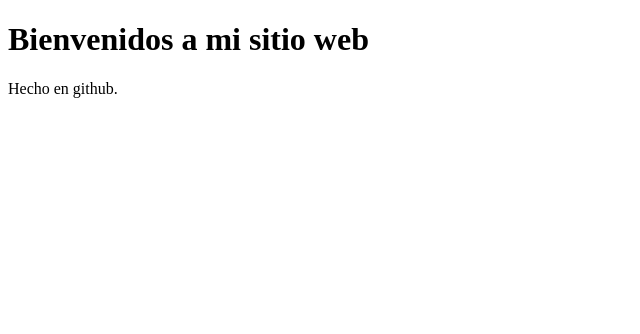
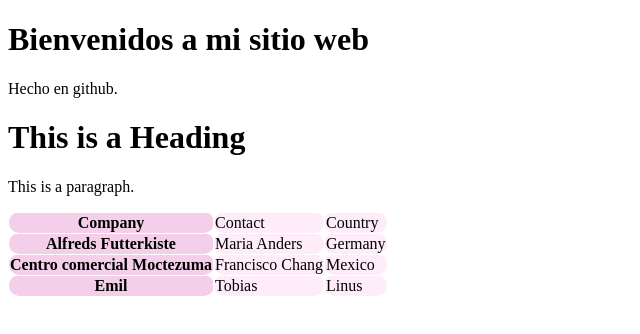
Before and after one commit to JulietaParajon/Web, a plain HTML site: page index.html in a window 1280 px wide. Shown: the whole page, without its empty margins (0-640 px from the left). Drawn offline with Linux system fonts and the light colour scheme.

Commit message:
Update index.html

```diff
--- a/index.html
+++ b/index.html
@@ -10,3 +10,58 @@
 
 </body>
 </html>
+<!DOCTYPE html>
+<html>
+<head>
+<style>
+
+table, th, td {
+  border: 1px solid black;
+}
+
+table, th, td {
+  border: 1px solid white;
+  border-collapse: collapse;
+  border-radius: 10px;
+}
+td {
+  background-color: #FEEDF9;
+}
+th {
+  background-color: #F4CFE9;
+</style>
+
+<title>Website JulietaParajon</title>
+</head>
+<body>
+
+<h1>This is a Heading</h1>
+<p>This is a paragraph.</p>
+
+<table>
+  <tr>
+    <th>Company</th>
+    <td>Contact</th>
+    <td>Country</th>
+  </tr>
+  <tr>
+    <th>Alfreds Futterkiste</td>
+    <td>Maria Anders</td>
+    <td>Germany</td>
+  </tr>
+  <tr>
+    <th>Centro comercial Moctezuma</td>
+    <td>Francisco Chang</td>
+    <td>Mexico</td>
+  </tr>
+
+   <tr>
+    <th>Emil</td>
+    <td>Tobias</td>
+    <td>Linus</td>
+  </tr>
+</table>
+
+</body>
+
+</html>
```
